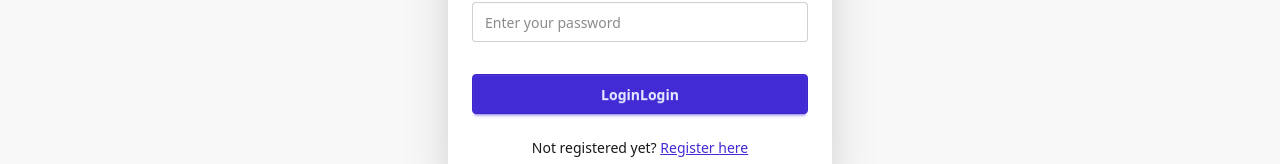
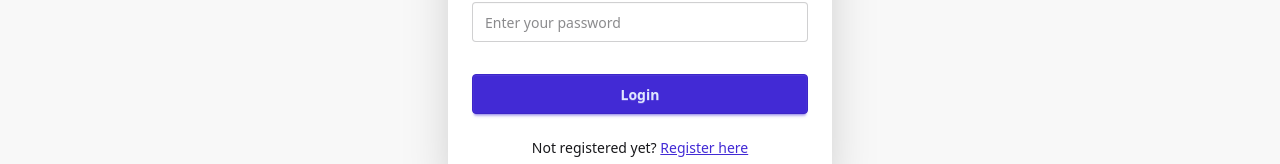
Before and after one commit to rahulpanjiyara/loanmaster-frontend, a React (Vite) app: page /login in a window 1280 px wide. Shown: the part 463-627 px from the top of the page. Built offline with nearby package versions, Linux system fonts and the light colour scheme; no server answers.

Commit message:
Update LoginForm.jsx

```diff
--- a/src/components/LoginForm.jsx
+++ b/src/components/LoginForm.jsx
@@ -82,7 +82,7 @@ const LoginForm = () => {
 
             <div className="form-control mt-4">
               <button type="submit" className="btn btn-primary w-full" disabled={loading}>
-                Login{loading ? (
+                {loading ? (
             <span className="loading loading-spinner loading-sm"></span>
           ) : (
             "Login"
```
